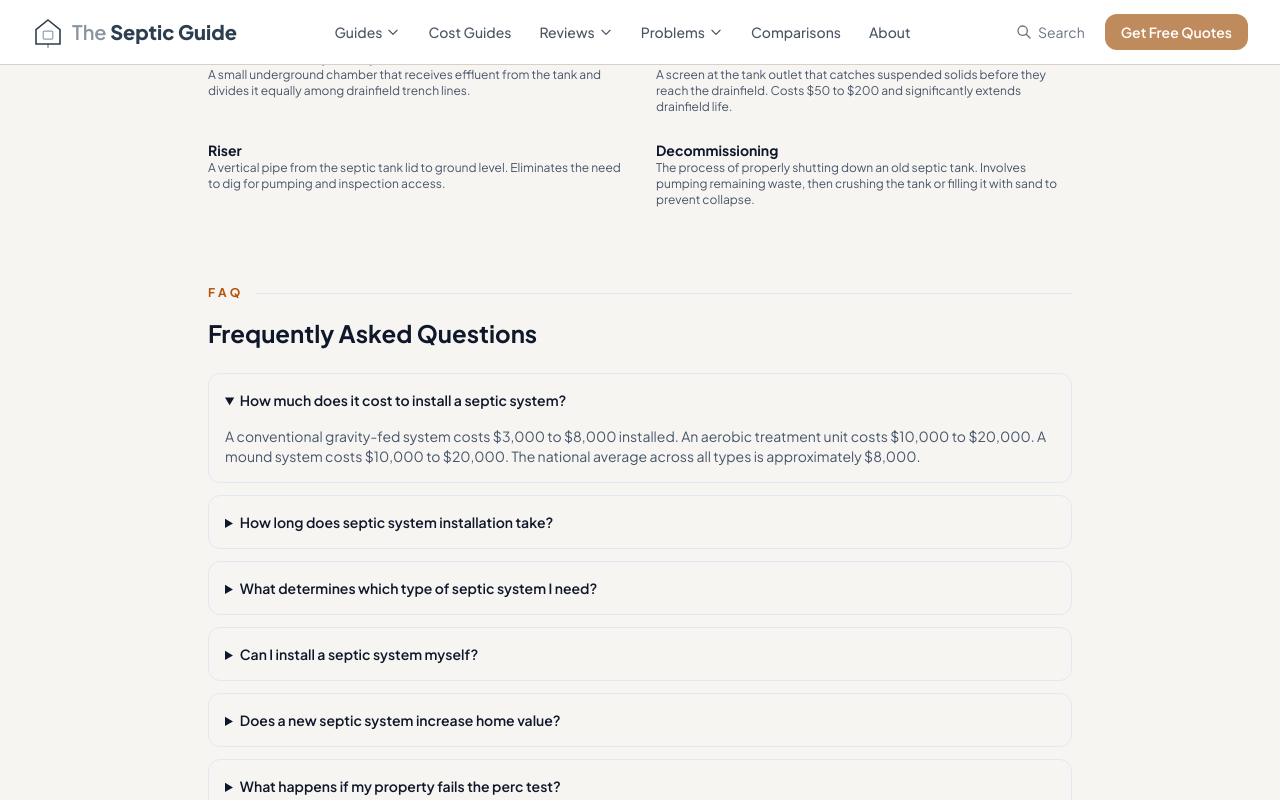
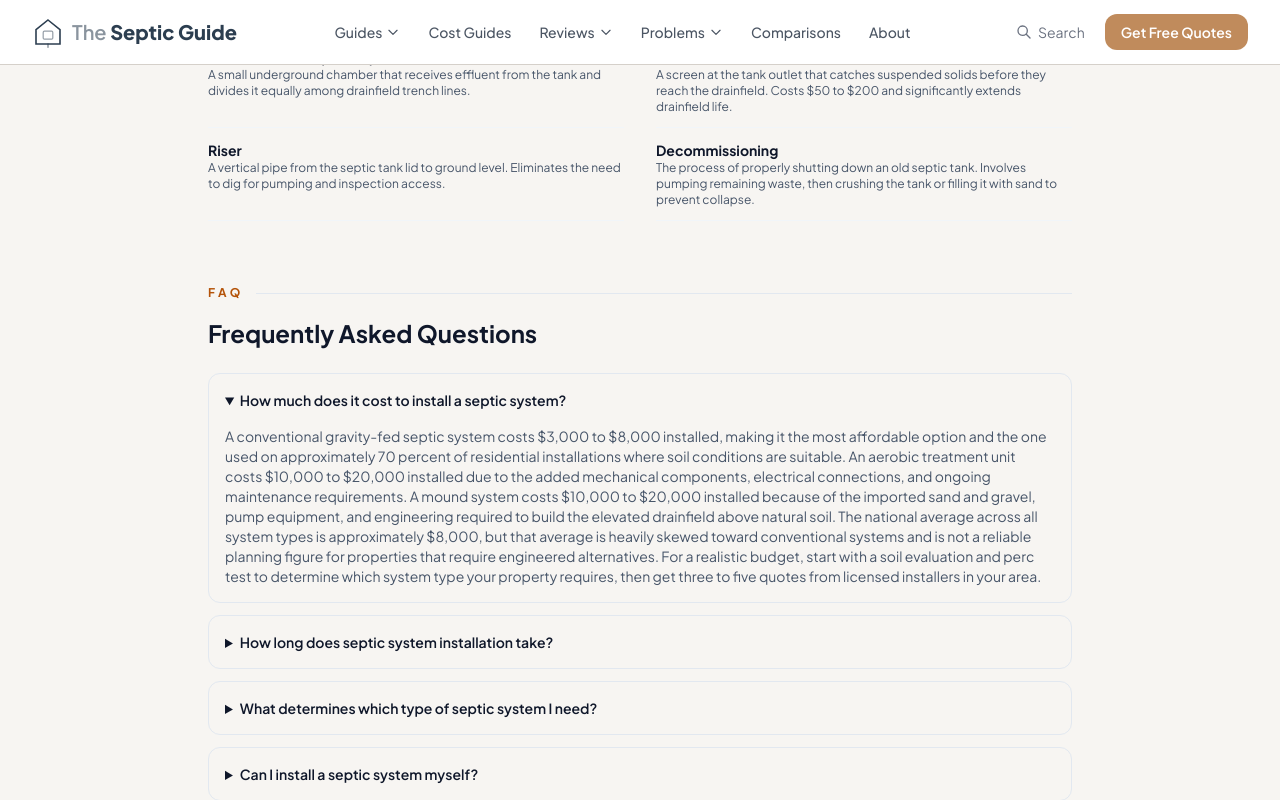
Before and after one commit to thebasementguide2026/theseptic.guide-, a Next.js app: page /cost-guides/septic-system-installation-cost in a window 1280 px wide. Both pictures are taken after a click on the heading "How much does it cost to install a septic system?". Shown: the part 7250-8050 px from the top of the page. Built offline with nearby package versions, Linux system fonts and the light colour scheme.

Commit message:
Update page.tsx

```diff
--- a/app/cost-guides/septic-system-installation-cost/page.tsx
+++ b/app/cost-guides/septic-system-installation-cost/page.tsx
@@ -566,11 +566,11 @@ export default function SepticInstallationCostArticle() {
           <div className='space-y-3'>
             <details className='border border-slate-200 rounded-lg group'>
               <summary className='p-4 font-semibold text-slate-900 text-sm cursor-pointer hover:bg-slate-50 rounded-lg'>How much does it cost to install a septic system?</summary>
-              <div className='px-4 pb-4 text-slate-600 text-sm'>A conventional gravity-fed system costs $3,000 to $8,000 installed. An aerobic treatment unit costs $10,000 to $20,000. A mound system costs $10,000 to $20,000. The national average across all types is approximately $8,000.</div>
+              <div className='px-4 pb-4 text-slate-600 text-sm'>A conventional gravity-fed septic system costs $3,000 to $8,000 installed, making it the most affordable option and the one used on approximately 70 percent of residential installations where soil conditions are suitable. An aerobic treatment unit costs $10,000 to $20,000 installed due to the added mechanical components, electrical connections, and ongoing maintenance requirements. A mound system costs $10,000 to $20,000 installed because of the imported sand and gravel, pump equipment, and engineering required to build the elevated drainfield above natural soil. The national average across all system types is approximately $8,000, but that average is heavily skewed toward conventional systems and is not a reliable planning figure for properties that require engineered alternatives. For a realistic budget, start with a soil evaluation and perc test to determine which system type your property requires, then get three to five quotes from licensed installers in your area.</div>
             </details>
             <details className='border border-slate-200 rounded-lg group'>
               <summary className='p-4 font-semibold text-slate-900 text-sm cursor-pointer hover:bg-slate-50 rounded-lg'>How long does septic system installation take?</summary>
-              <div className='px-4 pb-4 text-slate-600 text-sm'>A conventional system takes one to two weeks from excavation to completion. Aerobic and mound systems take two to four weeks. Permitting can add one to six weeks before installation begins.</div>
+              <div className='px-4 pb-4 text-slate-600 text-sm'>A conventional system typically takes one to two weeks from the start of excavation to completed installation and final inspection, assuming no unexpected site conditions such as rock, high groundwater, or access difficulties that require additional equipment or time. Aerobic treatment units and mound systems are more complex and typically take two to four weeks to complete because of the additional components, engineered sand beds, pump systems, and electrical connections involved. Permitting adds significant time before installation can begin, with the design review and approval process taking one to six weeks depending on the local health department's workload and whether the design requires revisions. The perc test and soil evaluation must be completed and approved before a permit is issued, so the full timeline from initial soil testing to a functioning system is typically four to twelve weeks for a straightforward installation and longer for complex sites. Scheduling in late summer or fall when contractors have more availability can reduce wait times compared to the busy spring season.</div>
             </details>
             <details className='border border-slate-200 rounded-lg group'>
               <summary className='p-4 font-semibold text-slate-900 text-sm cursor-pointer hover:bg-slate-50 rounded-lg'>What determines which type of septic system I need?</summary>
```
